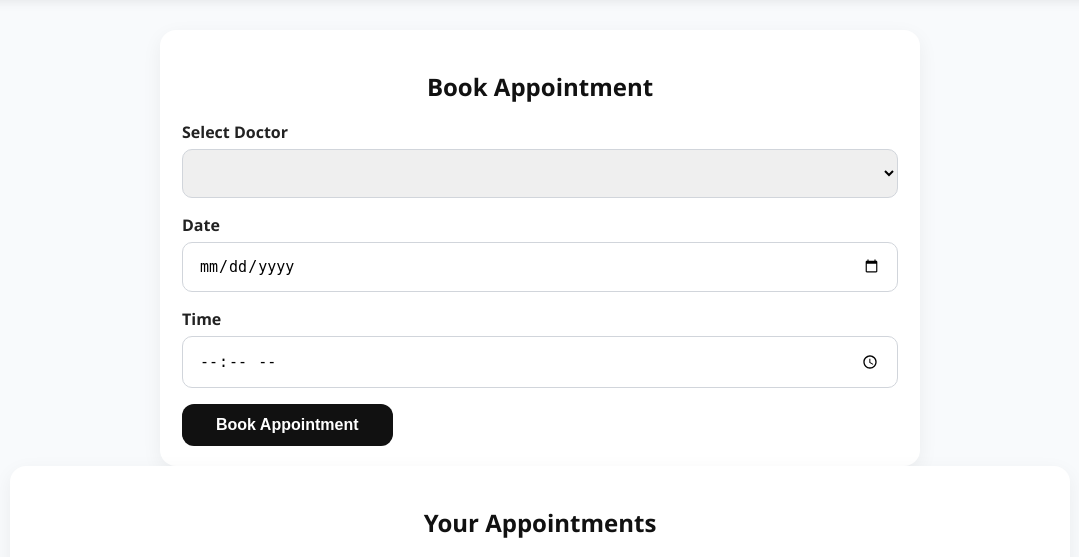
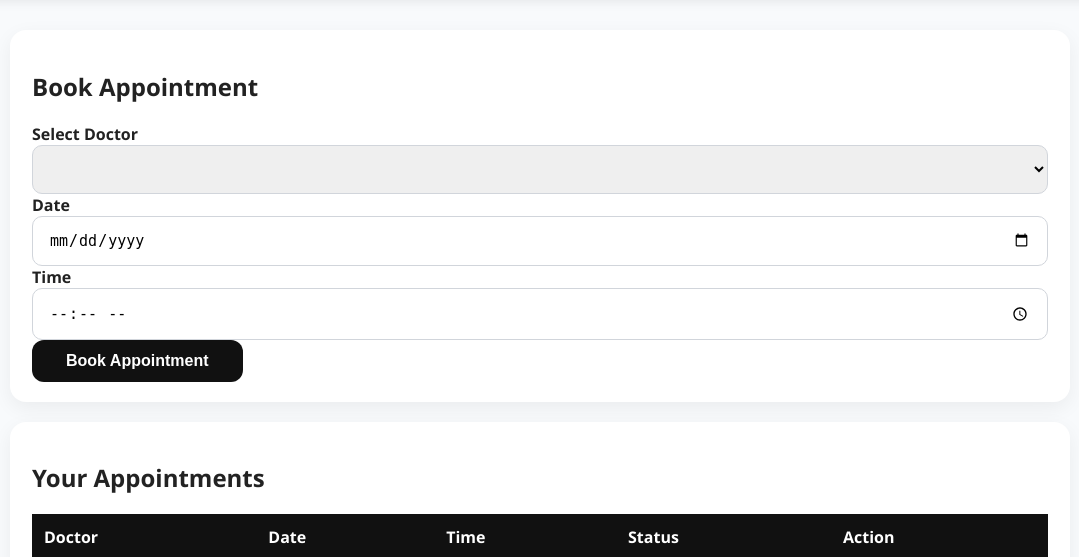
Before and after one commit to Sanya528/nextgen-hospital, a Flask app: page /appointments in a window 1280 px wide. Shown: the part 72-629 px from the top of the page, without its empty margins (100-1179 px from the left). Run offline with Flask 3, Linux system fonts and the light colour scheme; the visitor is signed in with stand-in values (Sample User, id 1); lists and menus that the app fills with data are empty.

Commit message:
Refactor appointment booking and display HTML

```diff
--- a/templates/appointments.html
+++ b/templates/appointments.html
@@ -1,48 +1,35 @@
 {% extends "base.html" %}
 {% block content %}
 
-<div class="section-card appointment-card">
+<div class="section-card">
 
-<h2 class="page-title">Book Appointment</h2>
+<h2>Book Appointment</h2>
 
 <form method="post" action="/book-appointment">
 
-<div class="form-row">
 <label>Select Doctor</label>
 <select name="doctor">
 {% for d in doctors %}
 <option>{{ d.name }} — {{ d.specialty }}</option>
 {% endfor %}
 </select>
-</div>
 
-<div class="form-grid">
+<label>Date</label>
+<input type="date" name="date" required>
 
-  <div class="form-row">
-    <label>Date</label>
-    <input type="date" name="date" required>
-  </div>
+<label>Time</label>
+<input type="time" name="time" required>
 
-  <div class="form-row">
-    <label>Time</label>
-    <input type="time" name="time" required>
-  </div>
-
-</div>
-
-<div class="form-actions">
 <button class="btn-primary">Book Appointment</button>
-</div>
 
 </form>
 </div>
 
 <div class="section-card">
 
-<h2 class="page-title">Your Appointments</h2>
+<h2>Your Appointments</h2>
 
 <table class="appointment-table">
-
 <tr>
 <th>Doctor</th>
 <th>Date</th>
```
